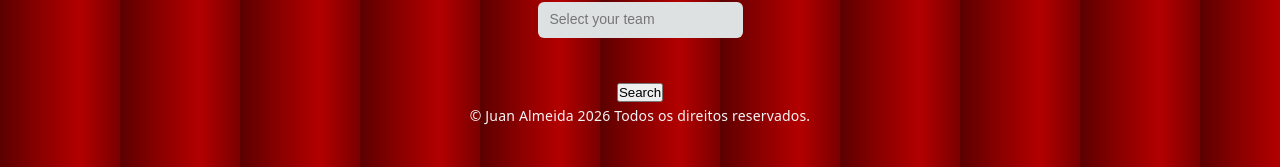
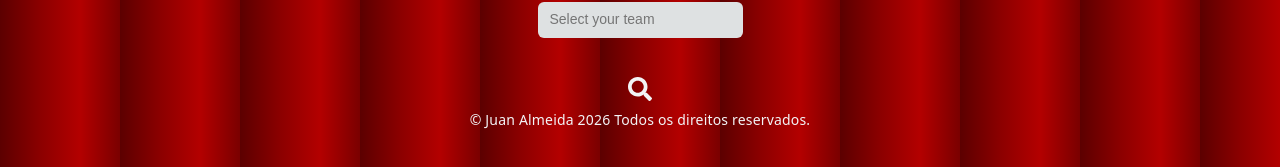
Before and after one commit to Juanvic/halloffame, a React (Vite) app: page / in a window 1280 px wide. Shown: the part 594-761 px from the top of the page. Built offline with nearby package versions, Linux system fonts and the light colour scheme.

Commit message:
search icon added and celebration component moved to ui folder

```diff
--- a/src/pages/Halloffame.jsx
+++ b/src/pages/Halloffame.jsx
@@ -1,12 +1,13 @@
 import "./Halloffame.css";
 import { useState } from "react";
-import Celebration from "../components/Celebration.jsx";
+import Celebration from "../components/ui/Celebration.jsx";
 import Pokemon from "../components/Pokemon.jsx";
 import TotalPokemons from "../components/TotalPokemons.jsx";
 import { getPokemon } from "../services/pokemonService.js";
 import InputText from "../components/ui/InputText.jsx";
 import ShareButton from "../components/ui/ShareButton.jsx";
 
+import { FaSearch } from "react-icons/fa";
 
 function Halloffame() {
   const [name, setName] = useState("");
@@ -54,10 +55,17 @@ function Halloffame() {
           </div>
         </div>
         <div>
-          <p style={{ color: "#f3f4f6" }}>Pokémon selected: {pokemons.length}/6</p>
+          <p style={{ color: "#f3f4f6" }}>
+            Pokémon selected: {pokemons.length}/6
+          </p>
           <InputText value={name} onChange={(e) => setName(e.target.value)} />
 
-          <button onClick={searchPokemon}>Search</button>
+          <button
+            onClick={searchPokemon}
+            style={{ backgroundColor: "transparent", border: "none" }}
+          >
+            <FaSearch color='#f3f4f6' size={24} title="Search" />
+          </button>
         </div>
       </main>
     </>
```
Also changed, not shown: src/components/ui/Celebration.jsx (renamed from src/components/Celebration.jsx), src/components/ui/Celebration.module.css (renamed from src/components/Celebration.module.css).
